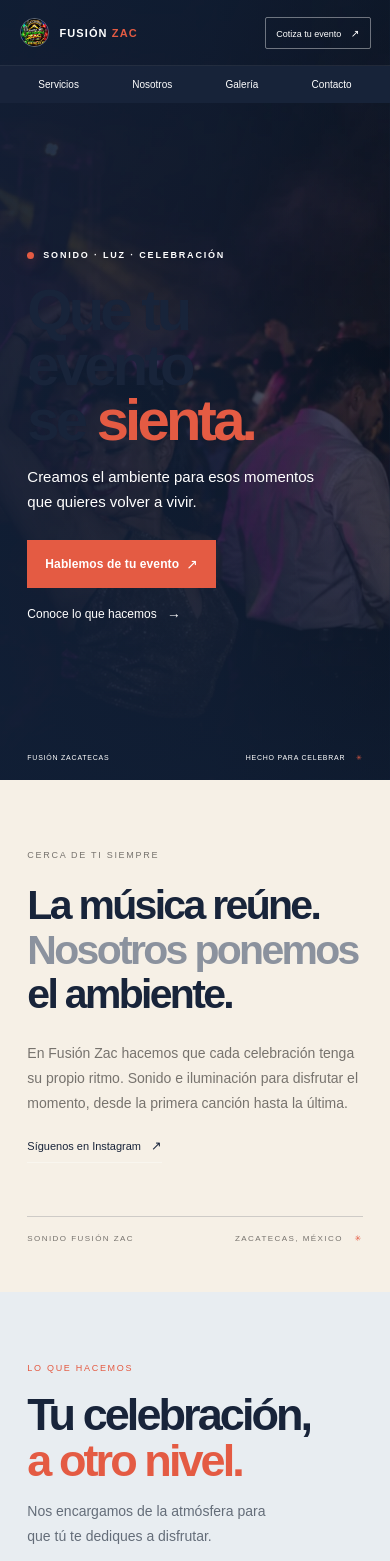
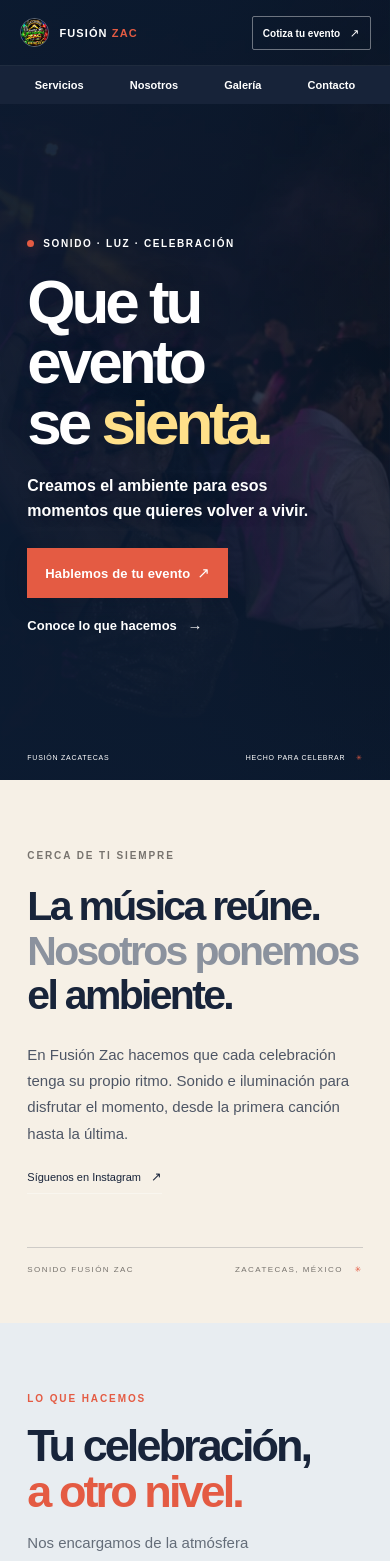
Before and after one commit to TheEstrellaDev/fusion-zac, a React (Vite) app: page / in a window 390 px wide. Shown: the top 1561 px of the page. Built offline with nearby package versions, Linux system fonts and the light colour scheme.

Commit message:
Improve mobile readability and hero contrast

```diff
--- a/src/site/styles.css
+++ b/src/site/styles.css
@@ -66,3 +66,28 @@ footer{background:#18243a;color:#b9c0ca}.footer-brand{color:#fff}.footer-brand b
 @media(max-width:390px){.hero{min-height:580px}.hero h1{font-size:58px}.gallery-grid{grid-template-rows:150px 150px auto}.gallery-item:first-child{height:210px}.contact h2{font-size:63px}}
 
 @media(min-width:761px){.gallery-grid{grid-template-columns:1.15fr 1fr 1fr;grid-template-rows:220px 220px}.gallery-item:first-child{grid-row:span 2}}
+
+/* Contraste reforzado para que el titular del hero destaque sobre la fotografía. */
+.hero h1{color:#fff;font-weight:800;text-shadow:0 3px 26px rgba(8,20,40,.55)}
+.hero h1 em{color:#ffe08a;text-shadow:0 2px 22px rgba(11,24,42,.55)}
+.hero-copy{font-weight:500;text-shadow:0 1px 10px rgba(8,20,40,.7)}
+.hero .button-lime{font-weight:700;box-shadow:0 5px 22px rgba(8,20,40,.23)}
+.intro-aside p,.section-heading>p,.service-row p{color:#4e5665}
+.intro-label,.section-index{font-size:10px;font-weight:700}
+@media(max-width:760px){
+  .site-header nav{font-size:11px;font-weight:600}
+  .header-cta{font-size:10px;font-weight:700}
+  .hero-shade{background:linear-gradient(90deg,rgba(12,27,49,.92) 0%,rgba(12,27,49,.8) 58%,rgba(12,27,49,.53) 100%),linear-gradient(0deg,rgba(12,27,49,.84),rgba(12,27,49,.23) 65%,rgba(12,27,49,.62))}
+  .hero h1{font-size:clamp(62px,15vw,88px);line-height:.98;margin:23px 0 20px}
+  .hero h1 em{color:#ffe08a}
+  .hero-copy{font-size:16px;font-weight:600;line-height:1.55;max-width:300px}
+  .hero .eyebrow{font-size:10px;font-weight:700;letter-spacing:.16em}
+  .hero .button-lime{font-size:13px}
+  .text-link{font-size:13px;font-weight:600}
+  .intro-label,.section-index{font-size:10px}
+  .intro-aside p,.section-heading>p{font-size:15px;font-weight:500;line-height:1.75}
+  .service-row h3{font-size:27px;font-weight:700}
+  .service-row p{font-size:13px;font-weight:500;line-height:1.65}
+  .contact-button strong{font-size:17px}
+  .contact-button small{font-size:8px}
+}
```
